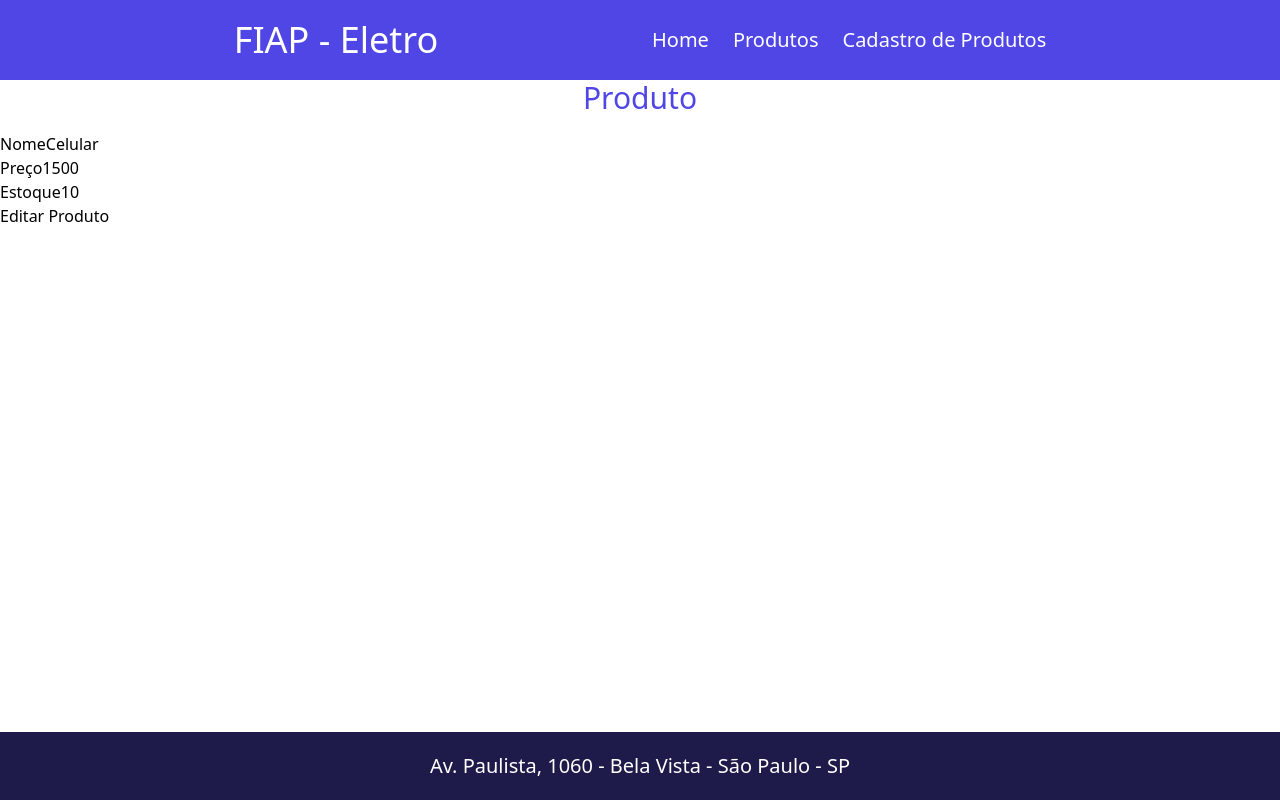
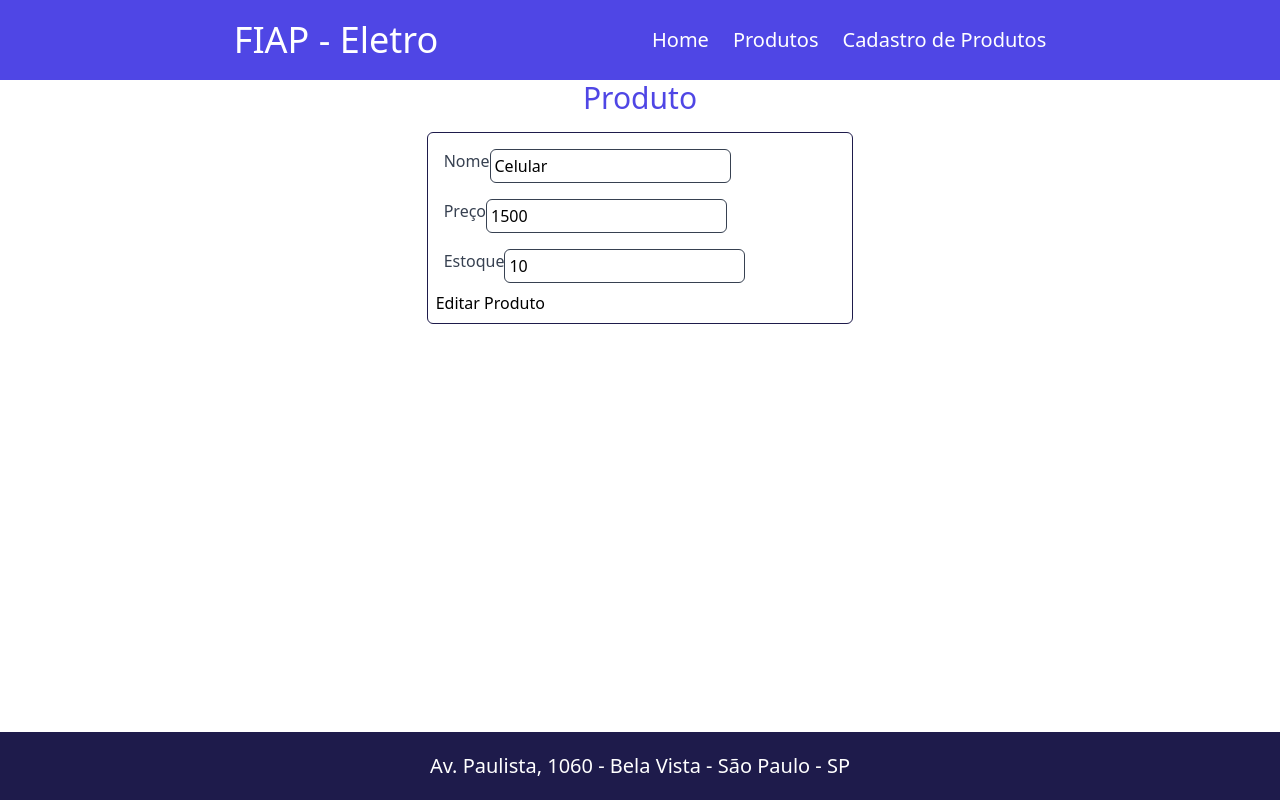
Before and after one commit to MarsoL4/FIAP-Eletro, a Next.js app: page /produtos/produto/1 in a window 1280 px wide. Built offline with nearby package versions, Linux system fonts and the light colour scheme.

Commit message:
adicionando o handleSubmit e estilizando o form de edição

```diff
--- a/src/app/produtos/produto/[id]/page.tsx
+++ b/src/app/produtos/produto/[id]/page.tsx
@@ -34,26 +34,50 @@ export default function produto({params}:{params:{id:number}}){
         setProduto({...produto, [name]:value})
     }
 
+    //Função para enviar os dados atualizados para API
+    const handleSubmit = async (e:React.FormEvent<HTMLFormElement>)=>{
+        e.preventDefault()
+
+        try{
+            const cabecalho = {
+                method: 'PUT',
+                headers:{"Content-Type":"application/json"},
+                body: JSON.stringify(produto)
+            }
+
+            const response = await fetch(`http://localhost:3000/api/base-produtos/${id}`,cabecalho)
+            if(response.ok){
+                alert('Produto atualizado com sucesso!')
+                setProduto({id:0,nome:'',preco:0,estoque:0})
+                navigate.push('/produtos')
+            }else{
+                alert('Erro ao atualizar produto!')
+            }
+        }catch(error){
+            console.error("Erro ao atualizar o produto",error);
+
+        }
+    }
+
     return(
         <main className="grow">
             <h2 className="text-3xl text-center text-indigo-600 mb-4">Produto</h2>
 
-            <form >
-                <div>
-                    <label htmlFor="idnome">Nome</label>
-                    <input type="text" name="nome" value={produto.nome} id="idnome" onChange={handleChange}/>
+            <form className="w-1/3 m-auto p-2 border border-indigo-950 rounded-md" onSubmit={handleSubmit}>
+                <div className="flex flec-col p-2">
+                    <label className="text-gray-700" htmlFor="idnome">Nome</label>
+                    <input className="border border-gray-700 p-1 rounded-md" type="text" name="nome" value={produto.nome} id="idnome" onChange={handleChange}/>
                 </div>
-                <div>
-                    <label htmlFor="idpreco">Preço</label>
-                    <input type="number" step={'0,01'} name="preco" value={produto.preco} id="idpreco" onChange={handleChange}/>
+                <div className="flex flec-col p-2">
+                    <label className="text-gray-700" htmlFor="idpreco">Preço</label>
+                    <input className="border border-gray-700 p-1 rounded-md" type="number" step={'0,01'} name="preco" value={produto.preco} id="idpreco" onChange={handleChange}/>
                 </div>
-                <div>
-                    <label htmlFor="idestoque">Estoque</label>
-                    <input type="number" name="estoque" value={produto.estoque} id="idestoque" onChange={handleChange}/>
-                </div>
+                <div className="flex flec-col p-2">
+                    <label className="text-gray-700" htmlFor="idestoque">Estoque</label>
+                    <input className="border border-gray-700 p-1 rounded-md" type="number" name="estoque" value={produto.estoque} id="idestoque" onChange={handleChange}/>
+                </div >
                 <button type="submit">Editar Produto</button>
             </form>
-            <button></button>
         </main>
     )
 }
```
